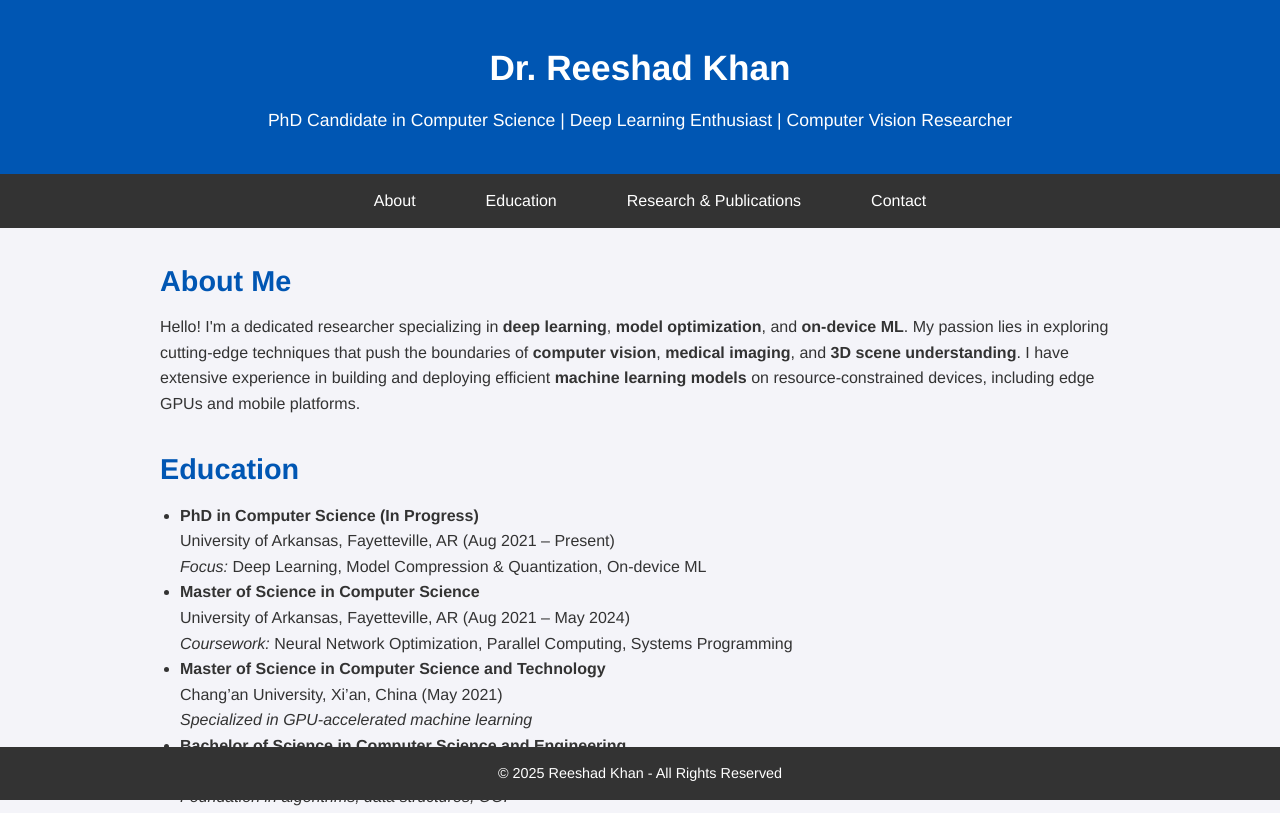
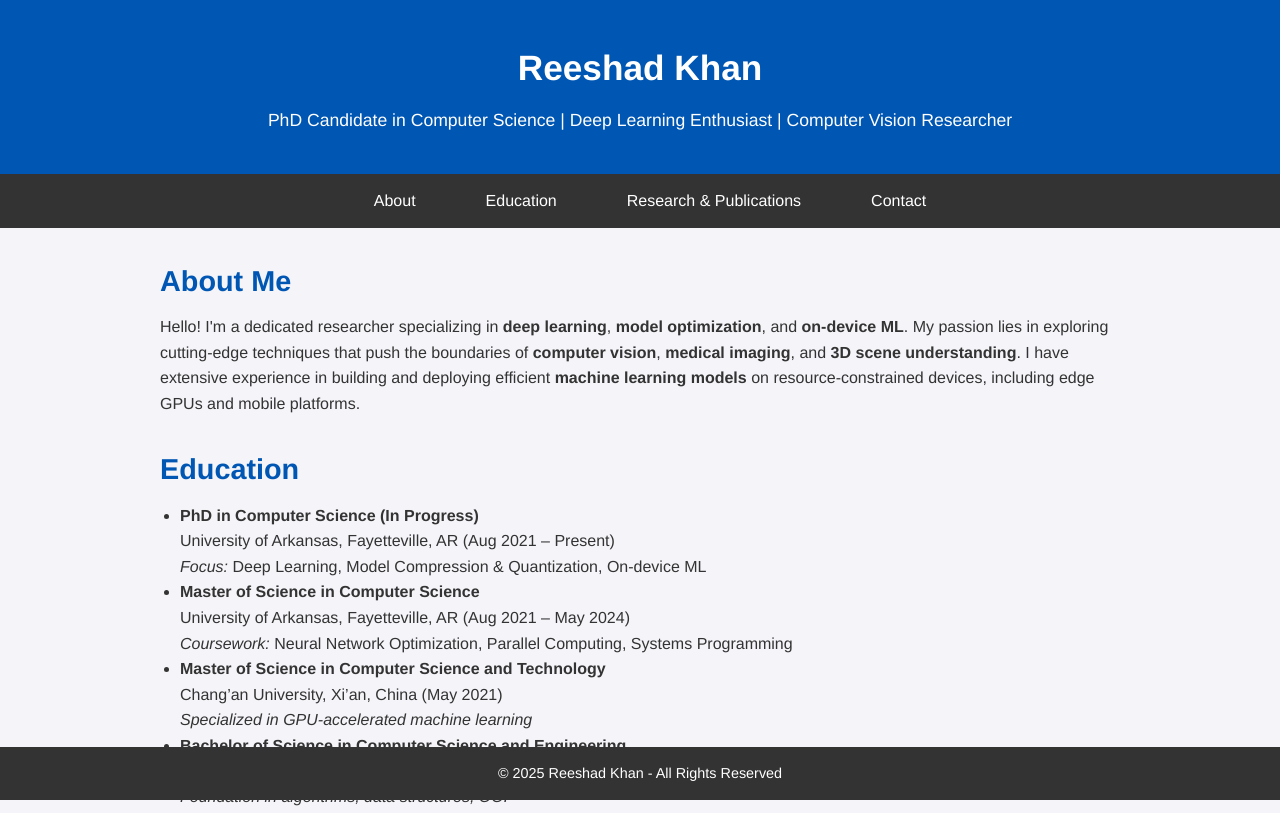
Before and after one commit to Reeshad-Khan/Reehsad-Khan.github.io, a plain HTML site: page index.html in a window 1280 px wide. Shown: the top 813 px of the page. Drawn offline with Linux system fonts and the light colour scheme.

Commit message:
Update index.html

```diff
--- a/index.html
+++ b/index.html
@@ -117,7 +117,7 @@
 <body>
   <!-- Header Section -->
   <header>
-    <h1>Dr. Reeshad Khan</h1>
+    <h1>Reeshad Khan</h1>
     <p>PhD Candidate in Computer Science | Deep Learning Enthusiast | Computer Vision Researcher</p>
   </header>
 
```
